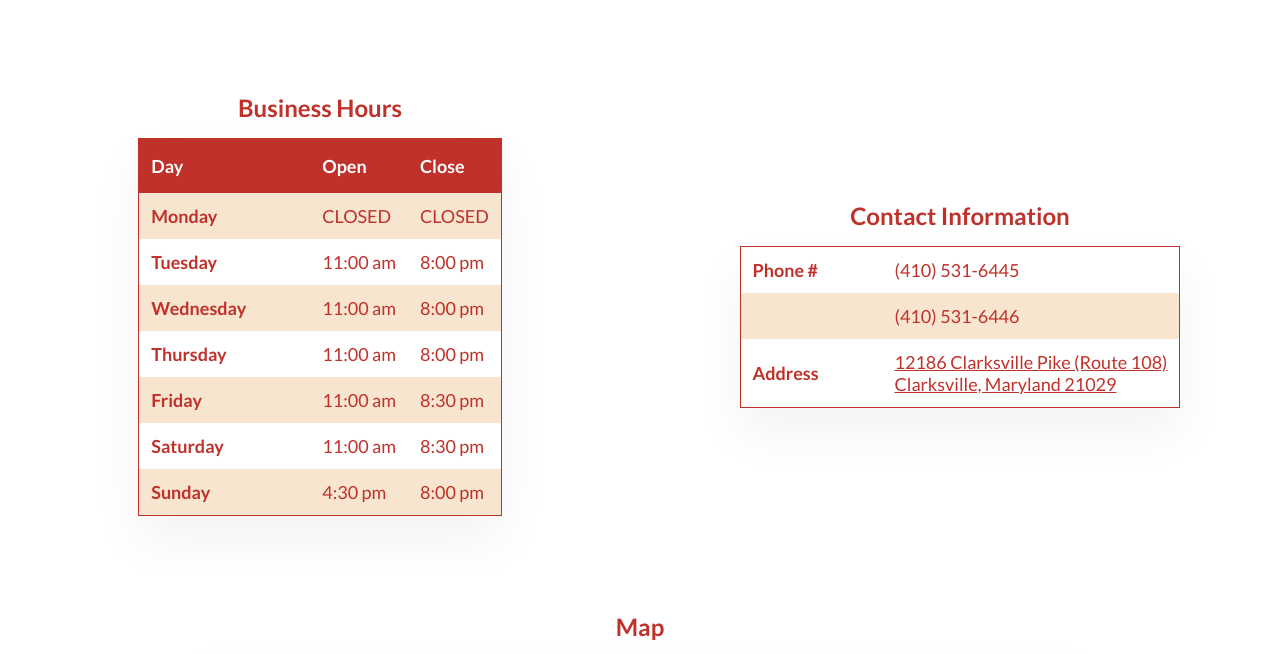
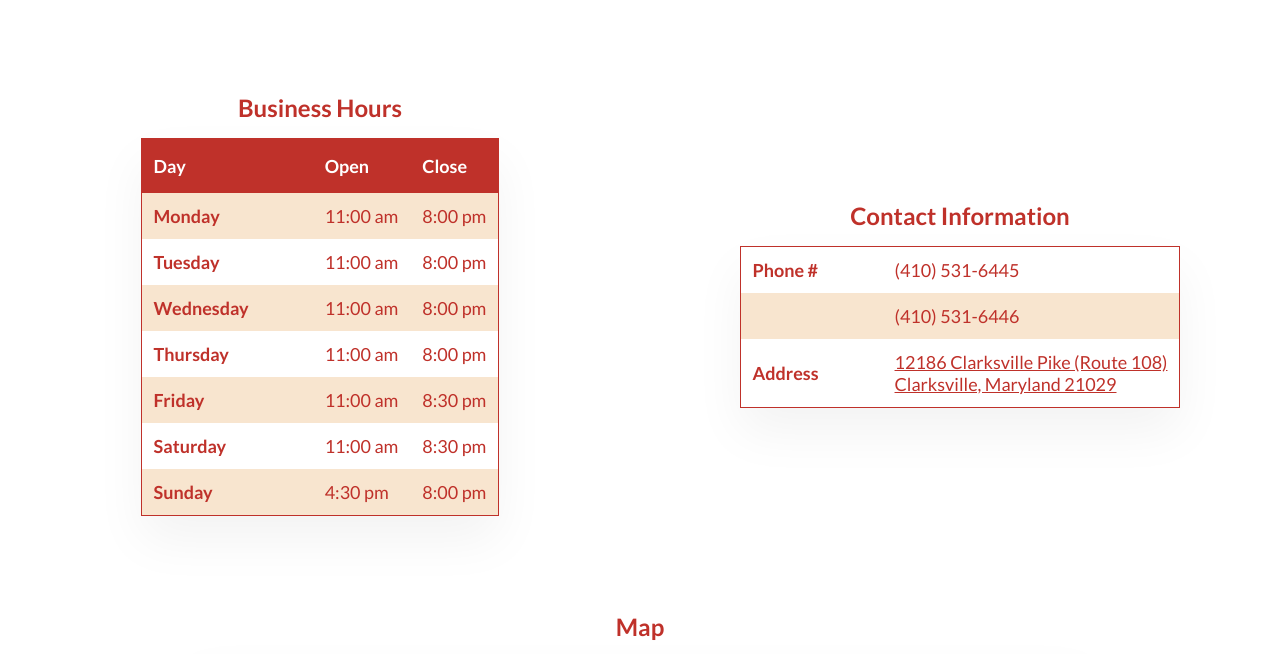
Before and after one commit to qchan727/fastwok, a plain HTML site: page index.html in a window 1280 px wide. Shown: the part 1071-1725 px from the top of the page. Drawn offline with nearby package versions, Linux system fonts and the light colour scheme.

Commit message:
feat: update hours

```diff
--- a/index.html
+++ b/index.html
@@ -1,4 +1,4 @@
-<!DOCTYPE html>
+<!doctype html>
 <html lang="en">
    <head>
       <meta charset="UTF-8" />
@@ -89,8 +89,8 @@
                      </tr>
                      <tr>
                         <td class="col-long">Monday</td>
-                        <td>CLOSED</td>
-                        <td>CLOSED</td>
+                        <td>11:00 am</td>
+                        <td>8:00 pm</td>
                      </tr>
                      <tr>
                         <td class="col-long">Tuesday</td>
```
